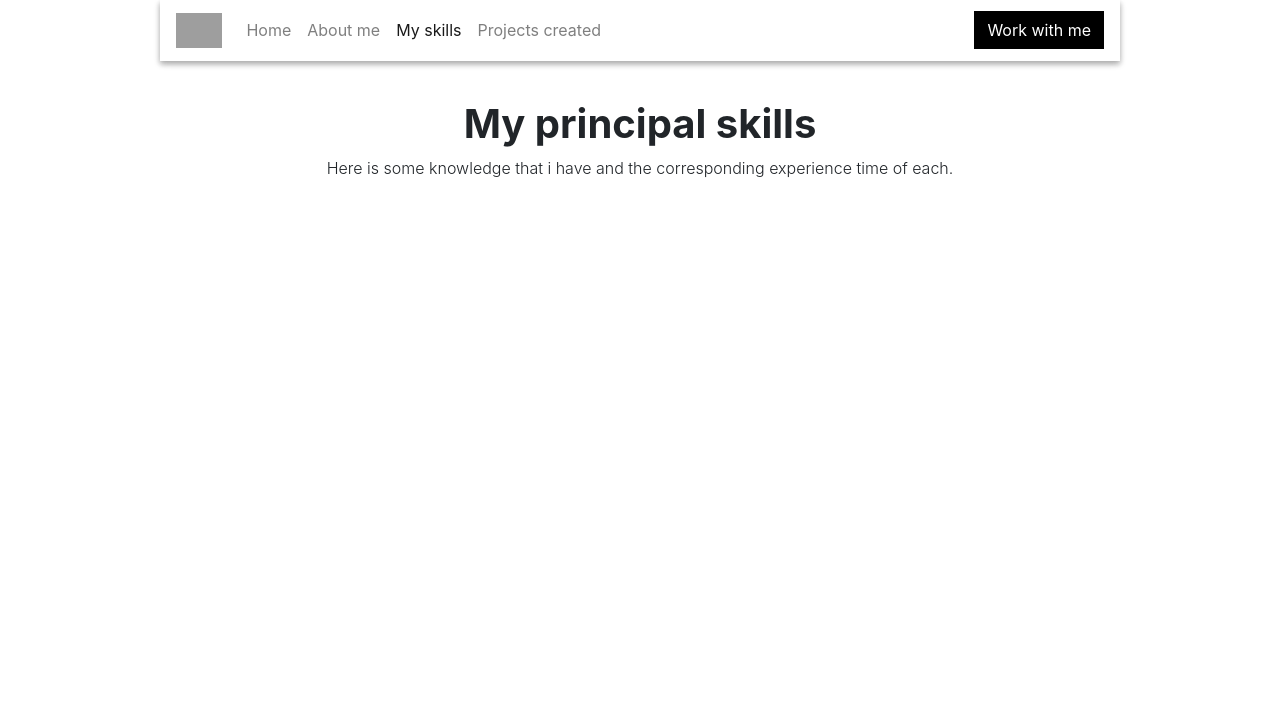
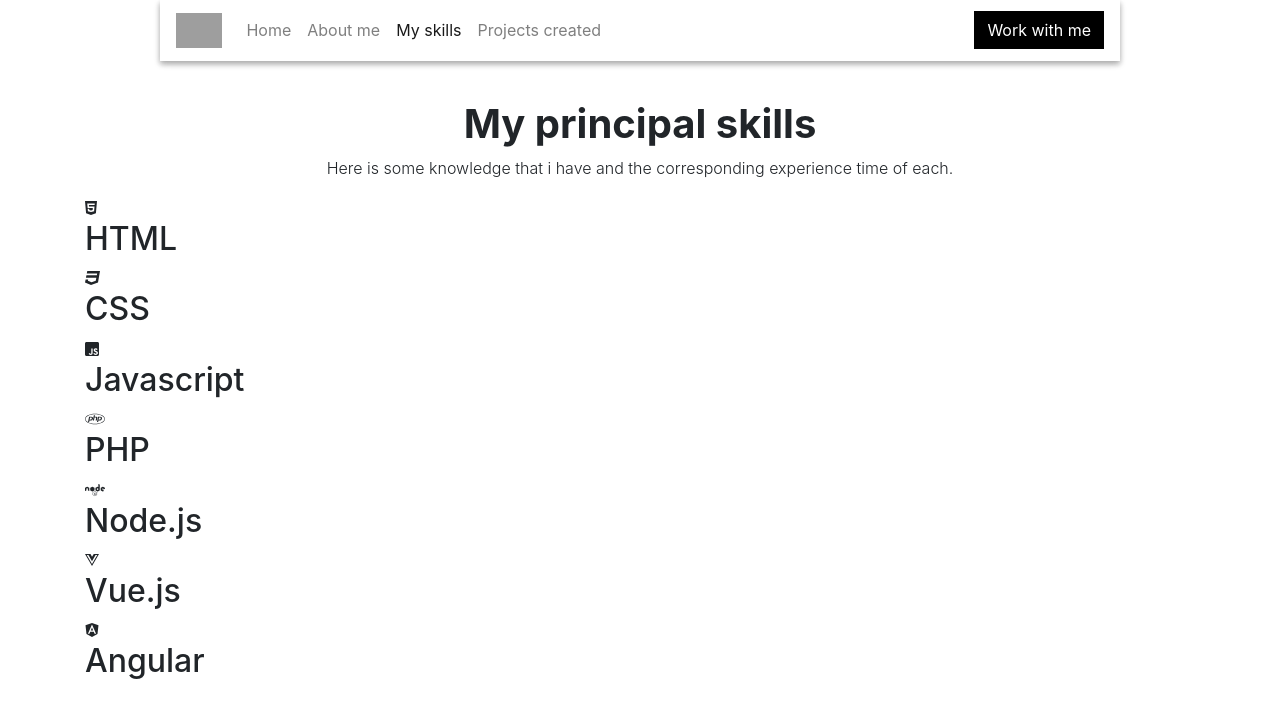
Before and after one commit to AlejandroMilan/MilanPortfolio, a Nuxt app: page /skills in a window 1280 px wide. Shown: the top 718 px of the page. Built offline with nearby package versions, Linux system fonts and the light colour scheme; grey boxes are pictures that could not be loaded.

Commit message:
Icons used in skill list component

```diff
--- a/components/skills_page-components/SkillList.vue
+++ b/components/skills_page-components/SkillList.vue
@@ -1,10 +1,12 @@
 <template>
   <section class="skill-list">
     <div class="container">
-      <article class="skill-list-item">
-        <div class="skill-list-item-icon"></div>
+      <article class="skill-list-item" v-for="skill in skills" :key="skill.name">
+        <div class="skill-list-item-icon">
+	  <font-awesome-icon :icon="[skill.iconType, skill.iconName]" />
+	</div>
         <div class="skill-list-item-title">
-          <h2></h2>
+          <h2>{{skill.name}}</h2>
         </div>
       </article>
     </div>
@@ -13,6 +15,12 @@
 
 <script lang="ts">
 import Vue from 'vue'
+import { FontAwesomeIcon } from '@fortawesome/vue-fontawesome'
+import { library } from '@fortawesome/fontawesome-svg-core'
+import { faHtml5, faCss3, faJsSquare, faPhp, faNode, faVuejs, faAngular } from '@fortawesome/free-brands-svg-icons'
+Vue.component('font-awesome-icon', FontAwesomeIcon)
+library.add(faHtml5, faCss3, faJsSquare, faPhp, faNode, faVuejs, faAngular)
+
 export default Vue.extend({
   data: () => {
     return {
@@ -25,7 +33,7 @@ export default Vue.extend({
         },
         {
           name: 'CSS',
-          iconName: 'css3-alt',
+          iconName: 'css3',
           iconType: 'fab',
           experienceTime: '4 years',
         },
```
